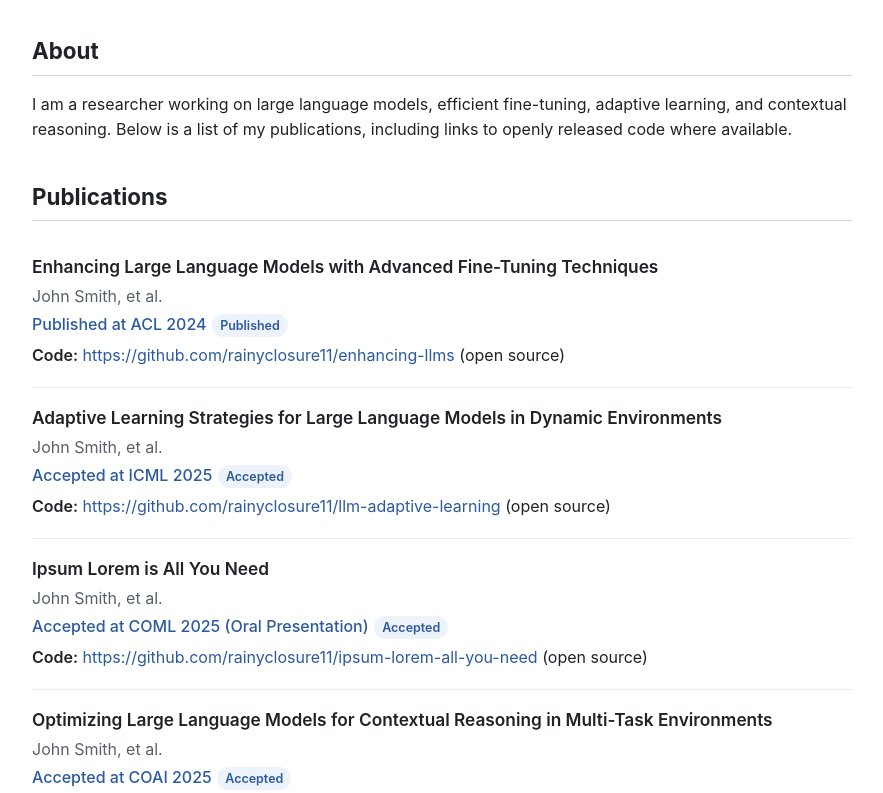
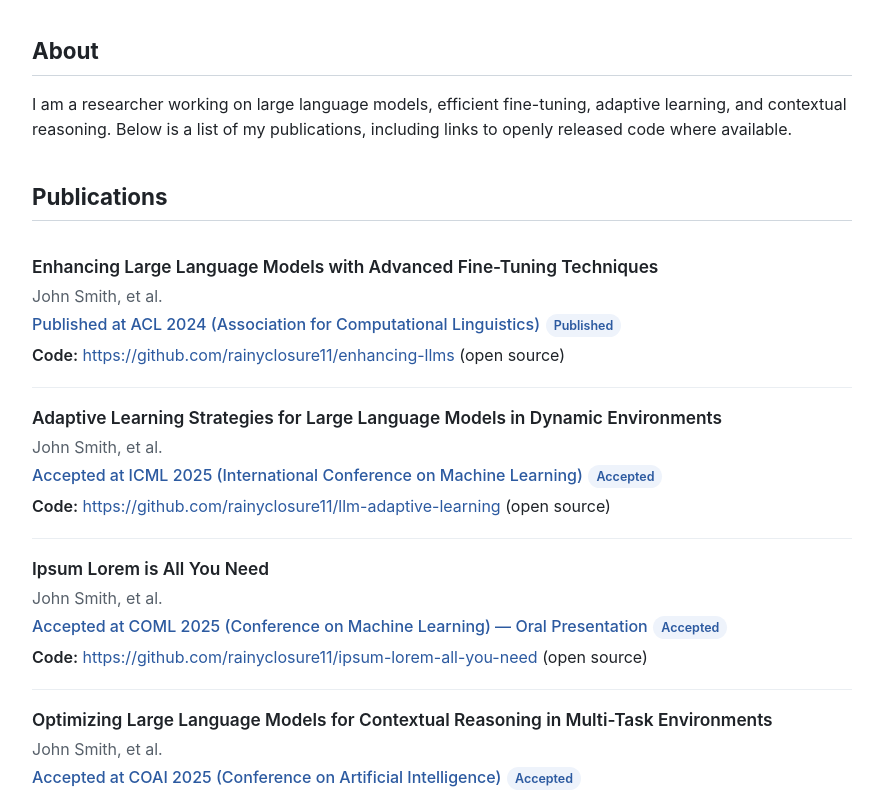
Before and after one commit to rainyclosure11/My-Homepage, a plain HTML site: page index.html in a window 1280 px wide. Shown: the part 150-943 px from the top of the page, without its empty margins (198-1081 px from the left). Drawn offline with Linux system fonts and the light colour scheme.

Commit message:
Clarify conference names in publication venues

```diff
--- a/index.html
+++ b/index.html
@@ -77,28 +77,28 @@
         <li class="pub" data-status="published" data-code="released">
           <span class="paper-title">Enhancing Large Language Models with Advanced Fine-Tuning Techniques</span>
           <span class="meta authors">John Smith, et al.</span>
-          <span class="meta"><span class="venue">Published at ACL 2024</span><span class="status-badge">Published</span></span>
+          <span class="meta"><span class="venue">Published at ACL 2024 (Association for Computational Linguistics)</span><span class="status-badge">Published</span></span>
           <span class="meta code"><span class="tag">Code:</span> <a href="https://github.com/rainyclosure11/enhancing-llms" target="_blank" rel="noopener">https://github.com/rainyclosure11/enhancing-llms</a> (open source)</span>
         </li>
 
         <li class="pub" data-status="accepted" data-code="released">
           <span class="paper-title">Adaptive Learning Strategies for Large Language Models in Dynamic Environments</span>
           <span class="meta authors">John Smith, et al.</span>
-          <span class="meta"><span class="venue">Accepted at ICML 2025</span><span class="status-badge">Accepted</span></span>
+          <span class="meta"><span class="venue">Accepted at ICML 2025 (International Conference on Machine Learning)</span><span class="status-badge">Accepted</span></span>
           <span class="meta code"><span class="tag">Code:</span> <a href="https://github.com/rainyclosure11/llm-adaptive-learning" target="_blank" rel="noopener">https://github.com/rainyclosure11/llm-adaptive-learning</a> (open source)</span>
         </li>
 
         <li class="pub" data-status="accepted" data-code="released">
           <span class="paper-title">Ipsum Lorem is All You Need</span>
           <span class="meta authors">John Smith, et al.</span>
-          <span class="meta"><span class="venue">Accepted at COML 2025 (Oral Presentation)</span><span class="status-badge">Accepted</span></span>
+          <span class="meta"><span class="venue">Accepted at COML 2025 (Conference on Machine Learning) — Oral Presentation</span><span class="status-badge">Accepted</span></span>
           <span class="meta code"><span class="tag">Code:</span> <a href="https://github.com/rainyclosure11/ipsum-lorem-all-you-need" target="_blank" rel="noopener">https://github.com/rainyclosure11/ipsum-lorem-all-you-need</a> (open source)</span>
         </li>
 
         <li class="pub" data-status="accepted" data-code="not-released">
           <span class="paper-title">Optimizing Large Language Models for Contextual Reasoning in Multi-Task Environments</span>
           <span class="meta authors">John Smith, et al.</span>
-          <span class="meta"><span class="venue">Accepted at COAI 2025</span><span class="status-badge">Accepted</span></span>
+          <span class="meta"><span class="venue">Accepted at COAI 2025 (Conference on Artificial Intelligence)</span><span class="status-badge">Accepted</span></span>
           <span class="meta code unreleased"><span class="tag">Code:</span> To be released (coming soon)</span>
         </li>
       </ol>
```
